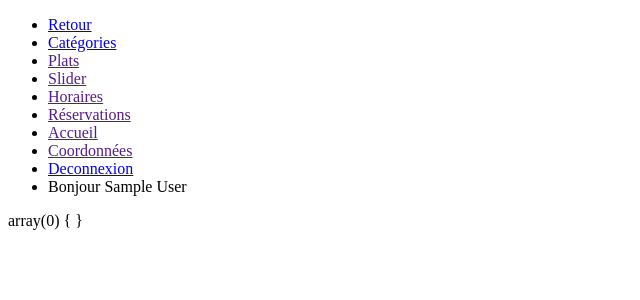
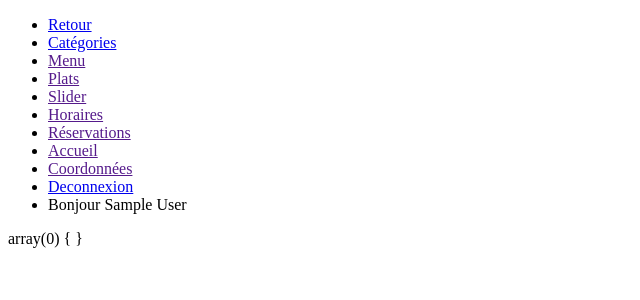
Before and after one commit to SimonPatry/restaurant, a PHP site: page /index.php?page=dashboard in a window 1280 px wide. Shown: the top 300 px of the page, without its empty margins (0-640 px from the left). Run offline with PHP 8.4, Linux system fonts and the light colour scheme; the visitor is signed in with stand-in values (Sample User, id 1); data that the repository does not hold is empty; some libraries are stand-ins or nearby versions.

Commit message:
quick fix dashboard nav menu link name

```diff
--- a/assets/js/dashboard.js
+++ b/assets/js/dashboard.js
@@ -188,7 +188,6 @@
 //MENUS
 // fonction pour afficher le contenu du dashbord en ajax
 function showMenusTable(event){
-
     event.preventDefault();
     fetch("index.php?ajax=menus")
     .then(response => response.text())
--- a/views/dashboardLayout.phtml
+++ b/views/dashboardLayout.phtml
@@ -17,7 +17,8 @@
 			    <ul>
 			    	<li><a href="index.php">Retour</a></li>
 			        <li><a id="gestionCategory" href="#">Catégories</a></li>
-			        <li><a id ="gestionMenus" href="">Plats</a></li>
+			        <li><a id ="gestionMenus" href="">Menu</a></li>
+			        <li><a href="">Plats</a></li>
 			        <li><a href="">Slider</a></li>
 			        <li><a href="">Horaires</a></li>
 			        <li><a href="" id="gestionBooking">Réservations</a></li>
```
